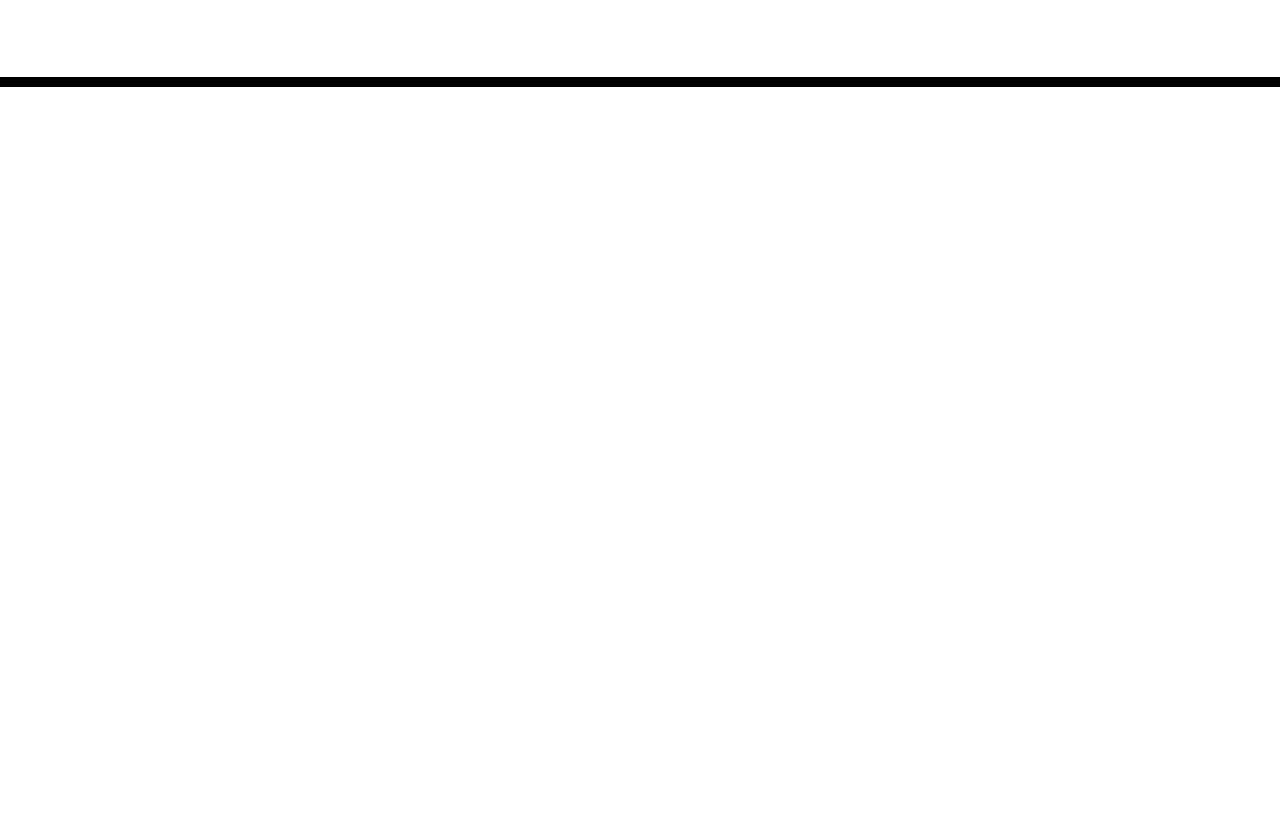
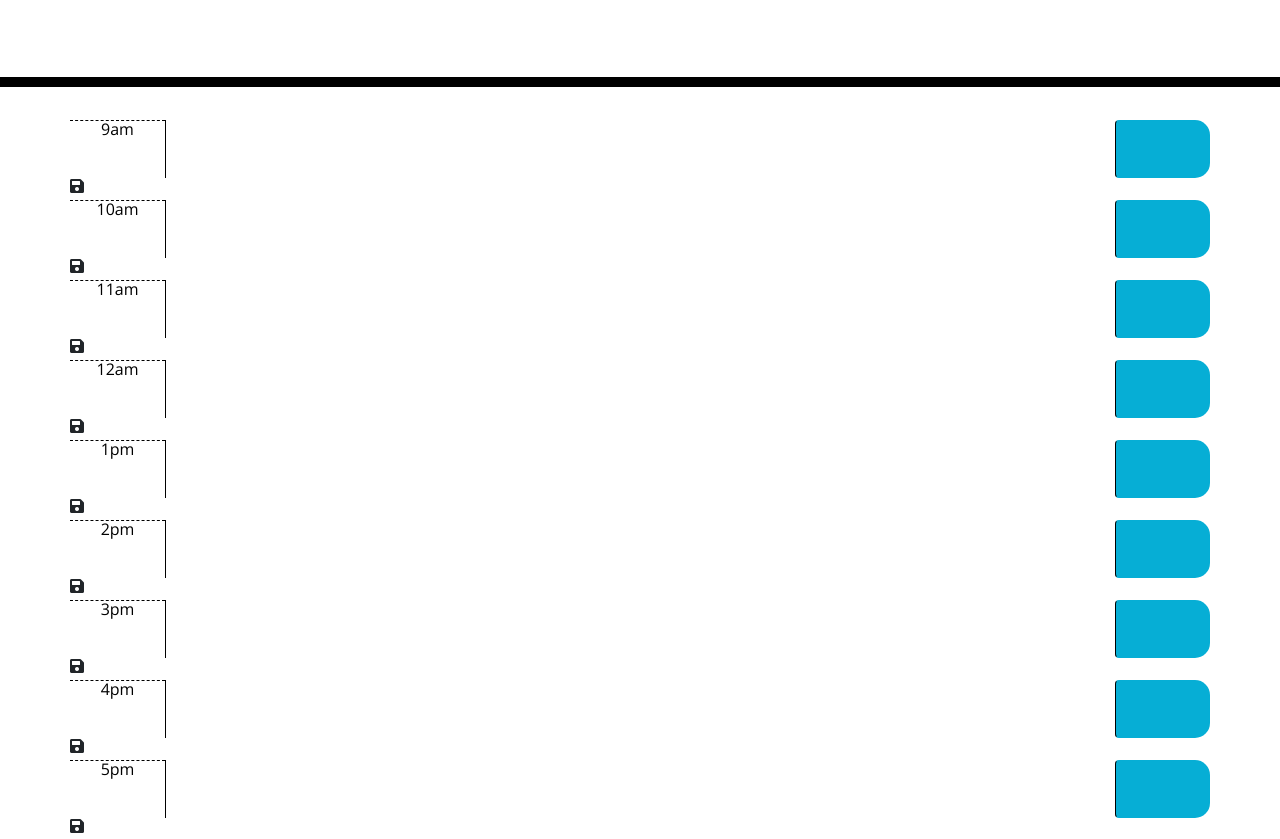
Before and after one commit to mrmathews08/Homework5WorkPlanner, a plain HTML site: page index.html in a window 1280 px wide. Shown: the part 181-1020 px from the top of the page. Before the commit the page ends 800 px from the top, so only its background shows below. Drawn offline with nearby package versions, Linux system fonts and the light colour scheme.

Commit message:
HTML write

```diff
--- a/index.html
+++ b/index.html
@@ -22,6 +22,64 @@
 
     <div class="container">
         <!-- Timeblocks go here -->
+        <!--Make one, copy the rest down... timeblocks-->
+
+        <div id="hour-9"  class="row time-block">
+            <div class="col-md-1 hour">9am</div>
+            <textarea class="col-md-10 description"></textarea>
+            <button class="btn saveBtn col-md-1"></button>
+            <i class="fas fa-save"></i>
+        </div>
+        <div id="hour-10"  class="row time-block">
+            <div class="col-md-1 hour">10am</div>
+            <textarea class="col-md-10 description"></textarea>
+            <button class="btn saveBtn col-md-1"></button>
+            <i class="fas fa-save"></i>
+        </div>
+        <div id="hour-11"  class="row time-block">
+            <div class="col-md-1 hour">11am</div>
+            <textarea class="col-md-10 description"></textarea>
+            <button class="btn saveBtn col-md-1"></button>
+            <i class="fas fa-save"></i>
+        </div>
+        <div id="hour-12"  class="row time-block">
+            <div class="col-md-1 hour">12am</div>
+            <textarea class="col-md-10 description"></textarea>
+            <button class="btn saveBtn col-md-1"></button>
+            <i class="fas fa-save"></i>
+        </div>
+        <div id="hour-13"  class="row time-block">
+            <div class="col-md-1 hour">1pm</div>
+            <textarea class="col-md-10 description"></textarea>
+            <button class="btn saveBtn col-md-1"></button>
+            <i class="fas fa-save"></i>
+        </div>
+        <div id="hour-14"  class="row time-block">
+            <div class="col-md-1 hour">2pm</div>
+            <textarea class="col-md-10 description"></textarea>
+            <button class="btn saveBtn col-md-1"></button>
+            <i class="fas fa-save"></i>
+        </div>
+        <div id="hour-15"  class="row time-block">
+            <div class="col-md-1 hour">3pm</div>
+            <textarea class="col-md-10 description"></textarea>
+            <button class="btn saveBtn col-md-1"></button>
+            <i class="fas fa-save"></i>
+        </div>
+        <div id="hour-16"  class="row time-block">
+            <div class="col-md-1 hour">4pm</div>
+            <textarea class="col-md-10 description"></textarea>
+            <button class="btn saveBtn col-md-1"></button>
+            <i class="fas fa-save"></i>
+        </div>
+        <div id="hour-17"  class="row time-block">
+            <div class="col-md-1 hour">5pm</div>
+            <textarea class="col-md-10 description"></textarea>
+            <button class="btn saveBtn col-md-1"></button>
+            <i class="fas fa-save"></i>
+        </div>
+
+
     </div>
 
     <script src="https://code.jquery.com/jquery-3.4.1.min.js"></script>
```
